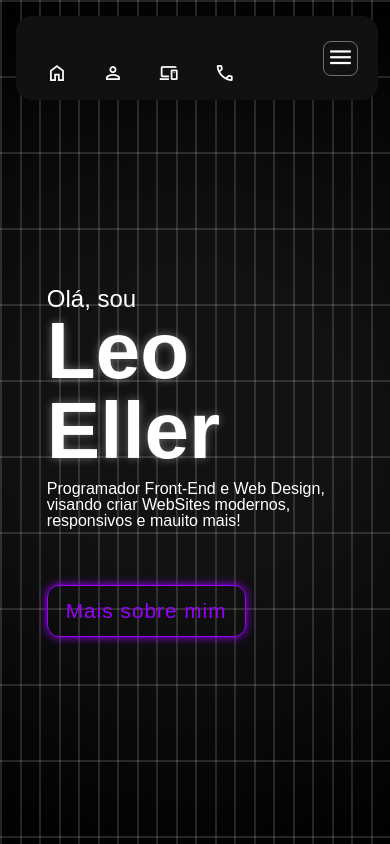
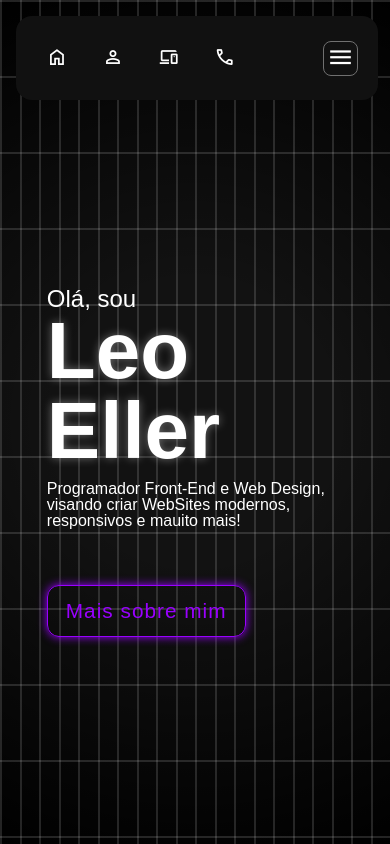
Before and after one commit to devellernmr/leoeller-repo, a React (Vite) app: page / in a window 390 px wide. Built offline with nearby package versions, Linux system fonts and the light colour scheme.

Commit message:
Ajusta a posição do Navbar para 35px do topo

```diff
--- a/src/components/Navbar/navbar.css
+++ b/src/components/Navbar/navbar.css
@@ -200,7 +200,7 @@
         gap: 4px;
         padding: 0 15px;
         flex-direction: row;
-        top: 6%;
+        top: 35px;
       }
 
       .nav-label {
```
